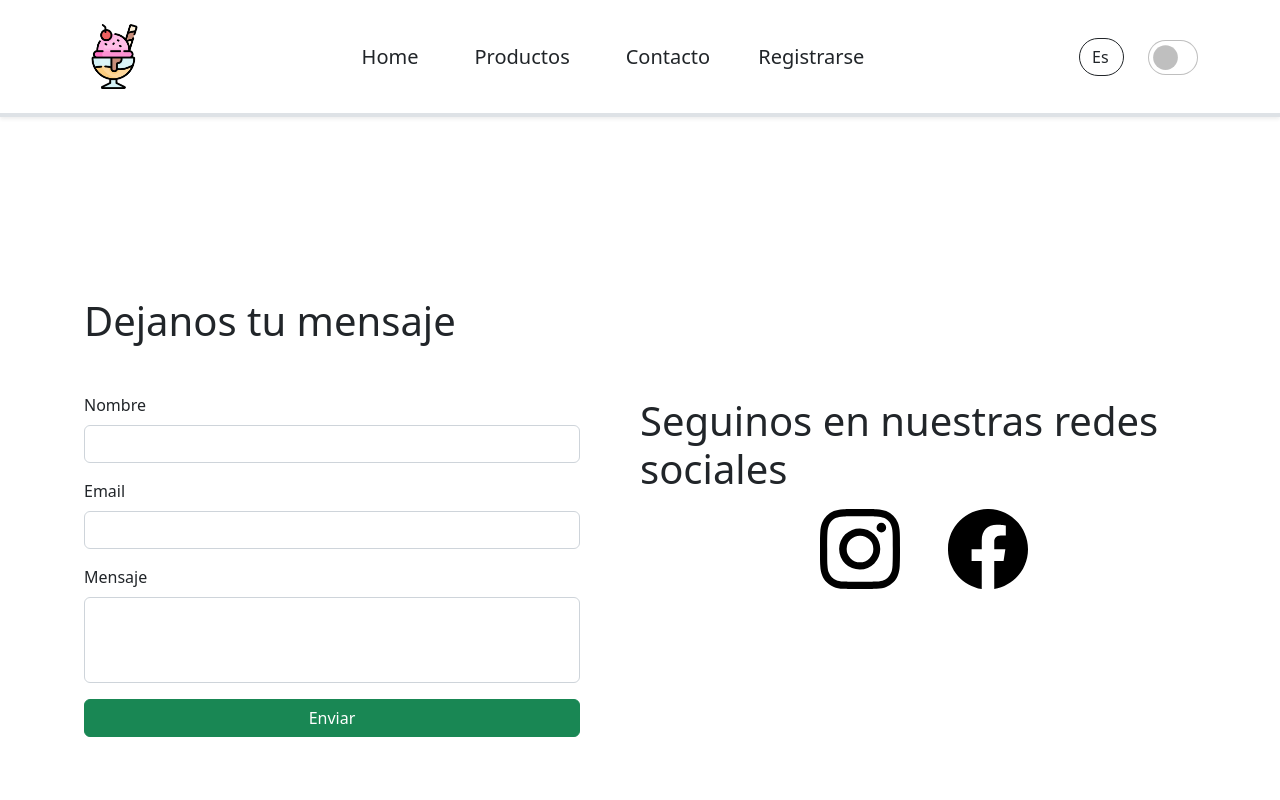
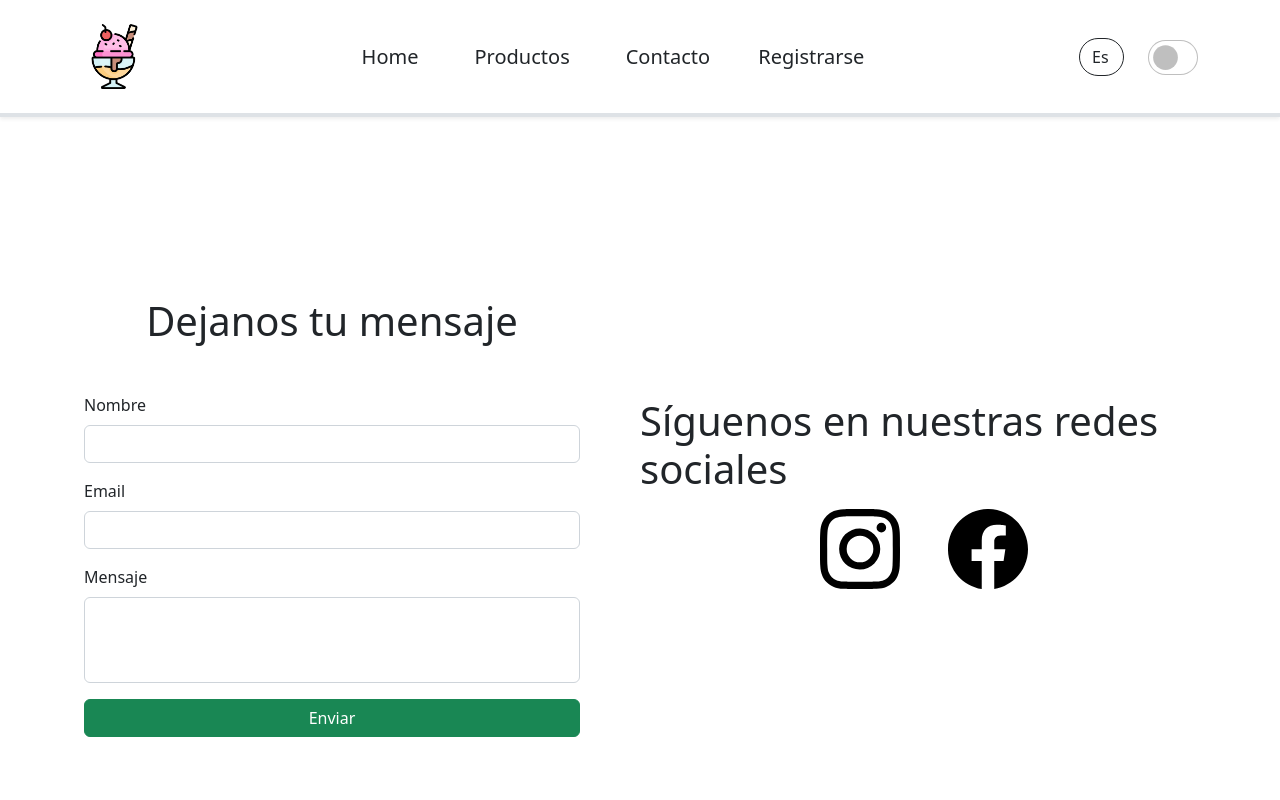
Before and after one commit to Morales-73/Efi-programacion, a React (Create React App) app: page /contacto in a window 1280 px wide. Shown: the top 800 px of the page. Built offline with nearby package versions, Linux system fonts and the light colour scheme.

Commit message:
contacto

```diff
--- a/public/index.html
+++ b/public/index.html
@@ -10,7 +10,7 @@
     <link rel="manifest" href="%PUBLIC_URL%/manifest.json" />
     <!-- Bootstrap -->
     <link href="https://cdn.jsdelivr.net/npm/bootstrap@5.2.2/dist/css/bootstrap.min.css" rel="stylesheet" integrity="sha384-Zenh87qX5JnK2Jl0vWa8Ck2rdkQ2Bzep5IDxbcnCeuOxjzrPF/et3URy9Bv1WTRi" crossorigin="anonymous">
-    <title>Heladeria</title>
+    <title>Gulp</title>
   </head>
 
   <body>
--- a/src/lang/en-US.jsx
+++ b/src/lang/en-US.jsx
@@ -97,10 +97,10 @@
     mensaje: "Menssage",
     enviar: "Send",
     redes: "Follow us on our social networks",
-    nombreApellido: "Name and surname",
+    nombreApellido: "Fullname",
     correo: "E-mail",
     contraseña: "Password",
-    repetirContraseña: "Repeat your password",
+    repetirContraseña: "Confirm Password",
     estoyDeAcuerdo: "I gree with all",
     terminos: "Terms of service",
     derechos: "All rights reserved",
--- a/src/lang/es-ES.jsx
+++ b/src/lang/es-ES.jsx
@@ -96,7 +96,7 @@
     email: "Email",
     mensaje: "Mensaje",
     enviar: "Enviar",
-    redes: "Seguinos en nuestras redes sociales",
+    redes: "Síguenos en nuestras redes sociales",
     nombreApellido: "Nombre y Apellido",
     correo: "Correo Electronico",
     contraseña: "Contraseña",
--- a/src/pages/Contacts.jsx/Contacts.jsx
+++ b/src/pages/Contacts.jsx/Contacts.jsx
@@ -15,7 +15,9 @@
     <>
         <div className="row p-5 w-100 vh-100" style={{height:"100%"}}>
           <div className="col-12 col-sm-12 col-md-12 col-lg-6 p-5 rounded d-flex flex-column justify-content-center">
-            <h1 className={`fs-1 mb-5 text-${theme.color}`}>{contactanos}</h1>
+            <div className=' d-flex justify-content-center'>
+                <h1 className={`fs-1 mb-5 text-${theme.color}`}>{contactanos}</h1>
+            </div>
             <Form/>
           </div>
 
--- a/src/pages/Layout/Layout.jsx
+++ b/src/pages/Layout/Layout.jsx
@@ -105,7 +105,7 @@
                 <Outlet />
 
                 {/* Footer */}
-                <div className="d-flex justify-content-around align-items-center flex-column p-5" style={{ backgroundColor: "#a5eea0" }}>
+                <div className="d-flex justify-content-around align-items-center flex-column p-5" style={{ backgroundColor: "#a5eea0"}}>
                     <div>
                         {/* <a href="" target="_blank">
                             <svg className="me-4 bi bi-instagram" xmlns="http://www.w3.org/2000/svg" width="25" height="25" fill="black" viewBox="0 0 16 16">
--- a/src/pages/Products/Products.jsx
+++ b/src/pages/Products/Products.jsx
@@ -31,7 +31,7 @@
             <div className="mt-2 d-flex justify-content-center">
                 {categorias.map(c =>
                     <ul className="nav bg-warning" key={c.id}>
-                        <li className="nav-item"><Link className="text-decoration-none ms-5 me-5 text-white fs-5" onClick={handleLink} href="">{c.titulo}</Link></li>
+                        <li className="nav-item"><Link className="text-decoration-none  ms-5 me-5 text-white fs-5" onClick={handleLink} href="">{c.titulo}</Link></li>
                     </ul>
                 )}
             </div>
--- a/src/pages/Products/Sabores.jsx
+++ b/src/pages/Products/Sabores.jsx
@@ -21,7 +21,7 @@
                   <h4 className={`text-${theme.color} mb-3`}>{s.name}</h4>
                   <h6 className={`mb-5 text-${theme.color}`}>{s.descripcion}</h6>
                 </div>
-                <button className="btn btn-outline-primary w-100">Texto</button>
+                <button className="btn btn-outline-primary w-100 mt-100">Texto</button>
               </div>
             )}
           </div>
```
